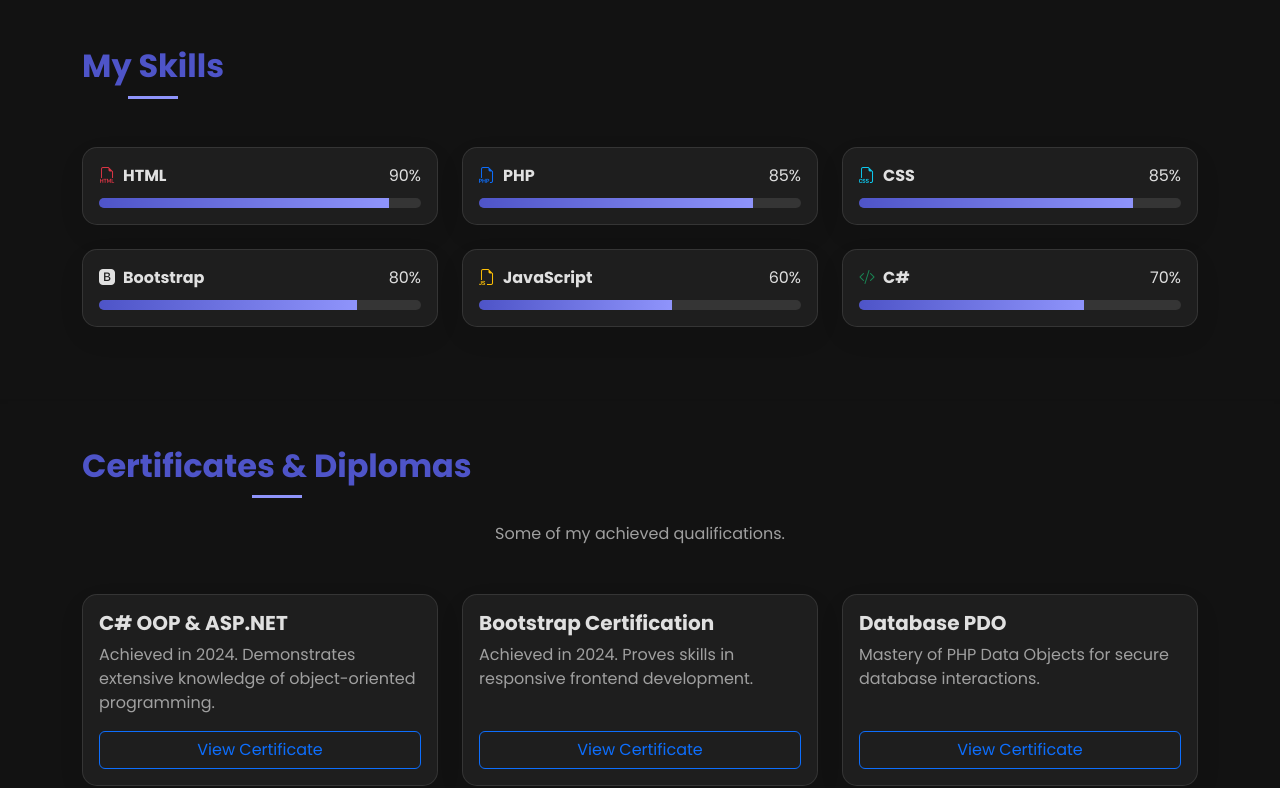
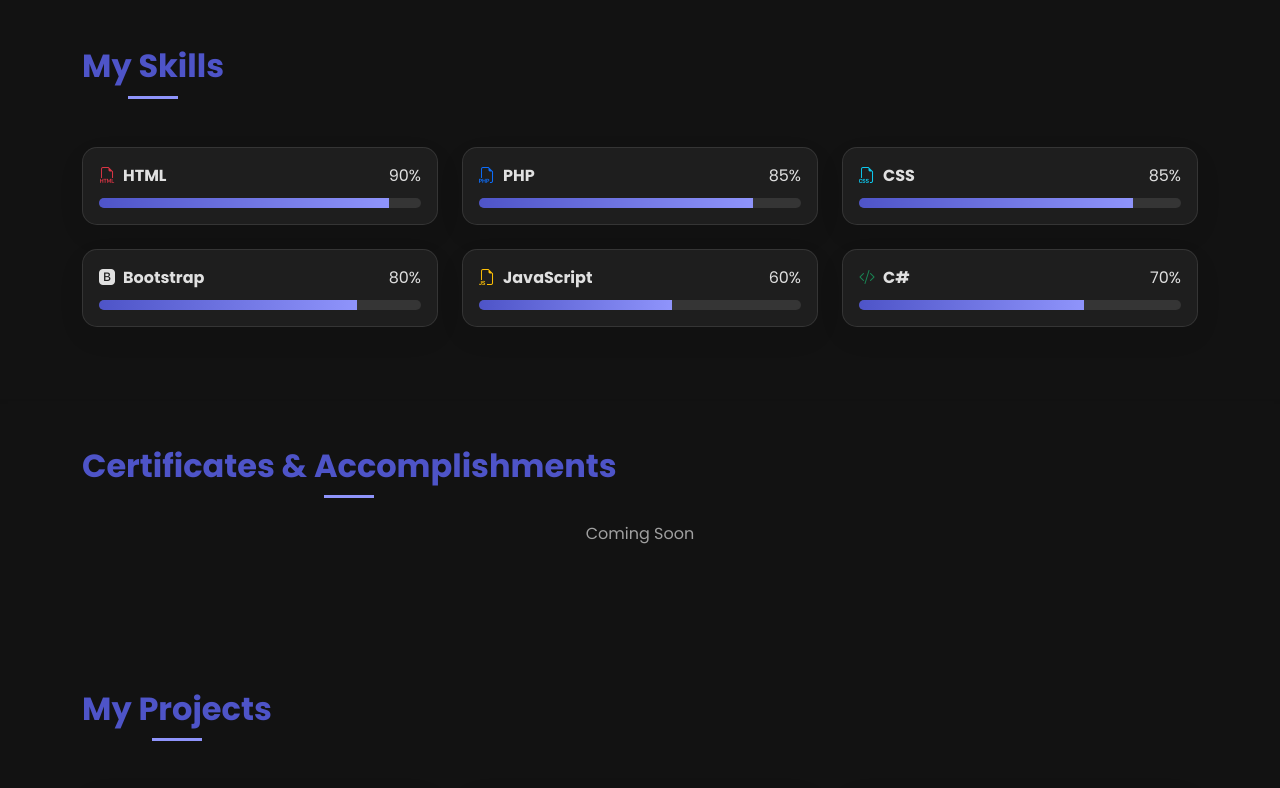
Before and after one commit to Andre-bit-coder/portfolio, a PHP site: page / in a window 1280 px wide. Shown: the part 846-1634 px from the top of the page. Run offline with PHP 8.4, Linux system fonts and the light colour scheme.

Commit message:
Update footer contact information and adjust certificate section title and description

```diff
--- a/css/style.css
+++ b/css/style.css
@@ -33,6 +33,10 @@ body {
     transition: background-color 0.3s, color 0.3s; /* Soepele overgang */
     overflow-x: hidden;
     padding-top: 70px;
+    user-select: none;
+    -webkit-user-select: none;
+    -moz-user-select: none;
+    -ms-user-select: none;
 }
 
 /* Navbar Styling */
--- a/html/shared/footer.html
+++ b/html/shared/footer.html
@@ -39,7 +39,7 @@
                 <ul class="list-unstyled footer-contact">
                     <li class="mb-2">
                         <i class="bi bi-geo-alt-fill me-2"></i>
-                        <span>Kastanjestraat 23, Enschede</span>
+                        <span>Kastanjestraat 23, Enschede, 7545 HV</span>
                     </li>
                     <li class="mb-2">
                         <i class="bi bi-building me-2"></i>
@@ -47,7 +47,7 @@
                     </li>
                     <li class="mb-2">
                         <i class="bi bi-envelope-fill me-2"></i>
-                        <a href="mailto:contact@andrehuang.nl">contact@andrehuang.nl</a>
+                        <a href="mailto:1355686@studentrocvanTwente.nl">1355686@studentrocvantwente.nl</a>
                     </li>
                     <li class="mb-2">
                         <i class="bi bi-telephone-fill me-2"></i>
@@ -61,10 +61,10 @@
 
         <div class="row">
             <div class="col-md-6 text-center text-md-start">
-                <p class="footer-copyright mb-0">&copy; 2025 Andre Huang. All Rights Reserved.</p>
+                <p class="footer-copyright mb-0">&copy; 2026 Andre Huang. All Rights Reserved.</p>
             </div>
             <div class="col-md-6 text-center text-md-end">
-                <p class="footer-credits mb-0">Built with <i class="bi bi-heart-fill text-danger"></i> using Bootstrap & PHP</p>
+                <p class="footer-credits mb-0">Built with using Bootstrap & PHP</p>
             </div>
         </div>
     </div>
--- a/index.html
+++ b/index.html
@@ -40,7 +40,7 @@
             <div class="col-md-6 text-center" data-aos="fade-left">
                 <img src="image/homepage/andre.jpg"
                     onerror="this.src='https://ui-avatars.com/api/?name=Andre+Huang&size=300&background=4e54c8&color=fff'"
-                    style="width: 300px; height: 300px; object-fit: cover;" class="img-fluid rounded-circle profile-img"
+                    style="width: 300px; height: 300px; object-fit: cover;" class="img-fluid rounded-circle profile-img no-zoom"
                     alt="Andre Huang">
             </div>
         </div>
@@ -127,38 +127,8 @@
 
     <section id="certificates" class="py-5">
         <div class="container">
-            <h2 class="text-center mb-4">Certificates & Diplomas</h2>
-            <p class="text-center text-muted mb-5">Some of my achieved qualifications.</p>
-            <div class="row">
-                <div class="col-md-4 mb-4" data-aos="flip-left" data-aos-delay="100">
-                    <div class="card h-100">
-                        <div class="card-body d-flex flex-column">
-                            <h5 class="card-title fw-bold">C# OOP & ASP.NET</h5>
-                            <p class="card-text">Achieved in 2024. Demonstrates extensive knowledge of object-oriented
-                                programming.</p>
-                            <a href="#" class="btn btn-outline-primary mt-auto stretched-link">View Certificate</a>
-                        </div>
-                    </div>
-                </div>
-                <div class="col-md-4 mb-4" data-aos="flip-left" data-aos-delay="200">
-                    <div class="card h-100">
-                        <div class="card-body d-flex flex-column">
-                            <h5 class="card-title fw-bold">Bootstrap Certification</h5>
-                            <p class="card-text">Achieved in 2024. Proves skills in responsive frontend development.</p>
-                            <a href="#" class="btn btn-outline-primary mt-auto stretched-link">View Certificate</a>
-                        </div>
-                    </div>
-                </div>
-                <div class="col-md-4 mb-4" data-aos="flip-left" data-aos-delay="300">
-                    <div class="card h-100">
-                        <div class="card-body d-flex flex-column">
-                            <h5 class="card-title fw-bold">Database PDO</h5>
-                            <p class="card-text">Mastery of PHP Data Objects for secure database interactions.</p>
-                            <a href="#" class="btn btn-outline-primary mt-auto stretched-link">View Certificate</a>
-                        </div>
-                    </div>
-                </div>
-            </div>
+            <h2 class="text-center mb-4">Certificates & Accomplishments</h2>
+            <p class="text-center text-muted mb-5">Coming Soon</p>
         </div>
     </section>
 
```
